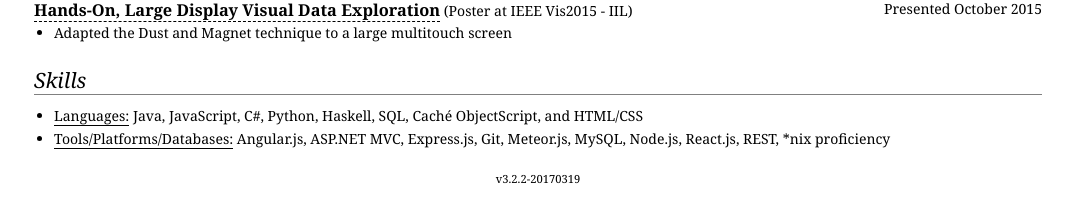
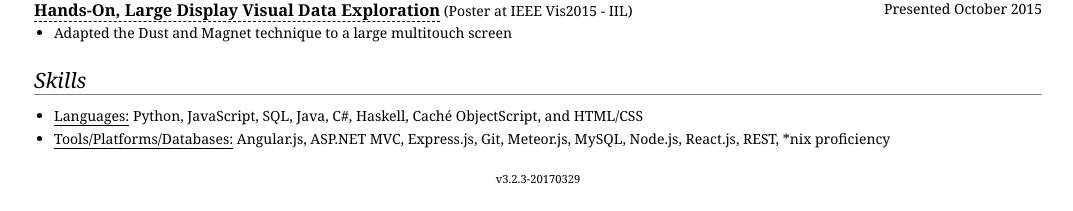
Before and after one commit to bunsenmcdubbs/bunsenmcdubbs.github.io, a Jekyll site: the page resume/index.html, which Jekyll copies as it is, in a window 1280 px wide. Shown: the part 1197-1408 px from the top of the page, without its empty margins (102-1175 px from the left). Built offline with Jekyll 4.4.1, drawn with Linux system fonts in a browser that asks for light colours.

Commit message:
rearrange programming language order

```diff
--- a/resume/index.html
+++ b/resume/index.html
@@ -288,8 +288,8 @@ Y88b  d88P 888 "88b 888 888 888      X88
     <h2>Skills</h2>
 
     <ul>
-      <li><p><span class="label">Languages:</span> Java, JavaScript, C#, Python,
-        Haskell, SQL, Cach&eacute; ObjectScript, and HTML/CSS</p></li>
+      <li><p><span class="label">Languages:</span> Python, JavaScript, SQL, Java,
+        C#, Haskell, Cach&eacute; ObjectScript, and HTML/CSS</p></li>
       <li><p><span class="label">Tools/Platforms/Databases:</span>
         Angular.js, ASP.NET MVC, Express.js, Git, Meteor.js,
         MySQL, Node.js, React.js, REST, *nix proficiency</p></li>
@@ -324,7 +324,7 @@ d88P     888  "Y8888P  "Y888 888   Y88P   888  "Y888 888  "Y8888   88888P'
 <footer>
   <!-- <small>References available upon request</small> -->
   <!-- <p>Have a great day!</p> -->
-  <small>v3.2.2-20170319</small>
+  <small>v3.2.3-20170329</small>
 </footer>
 
 <script>
```
